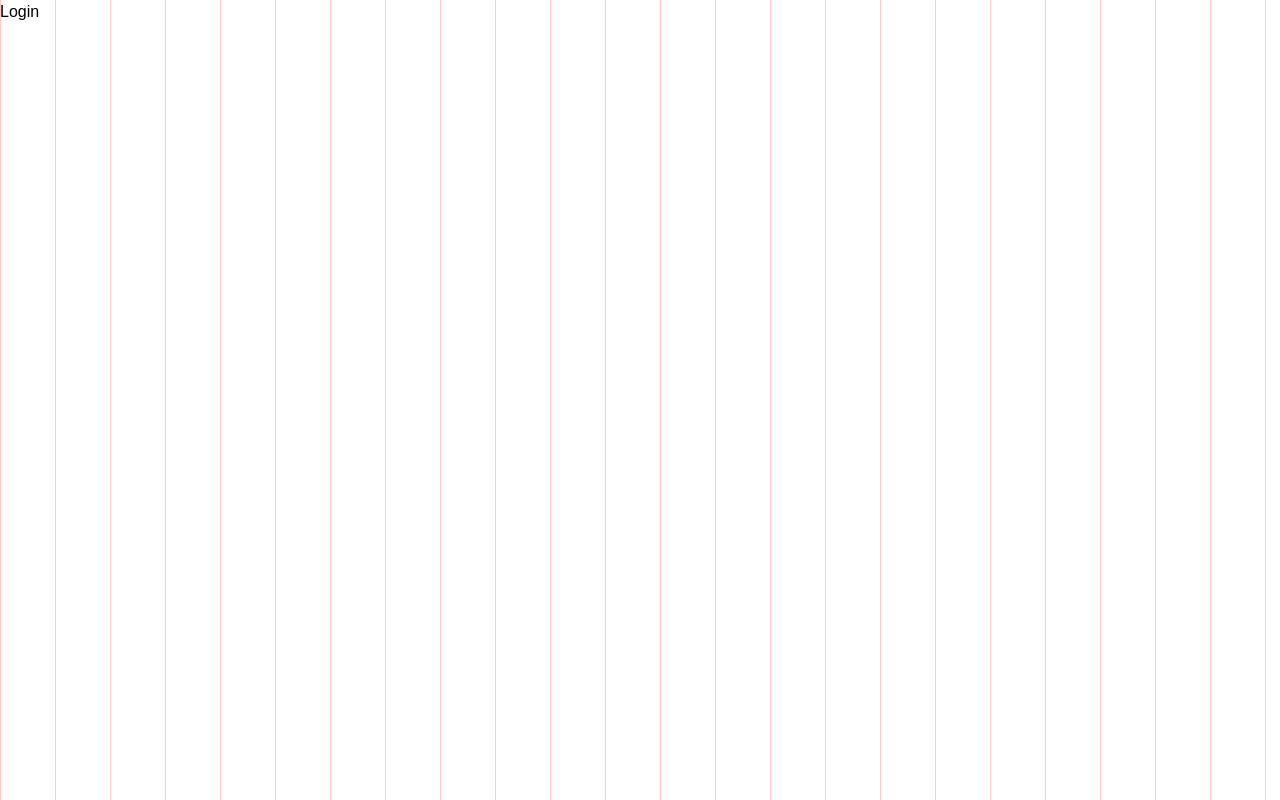
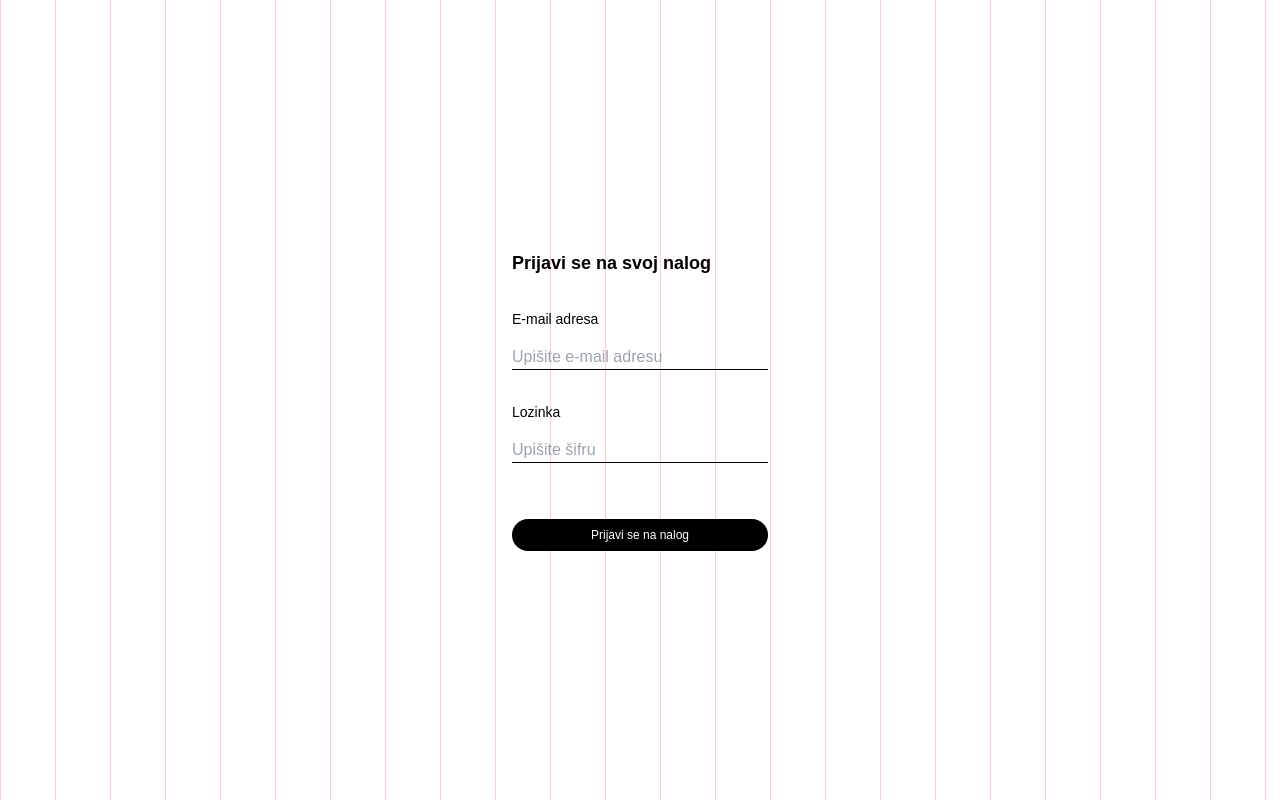
Before and after one commit to vladadime/shop-cart, a React (Create React App) app: page /login in a window 1280 px wide. Built offline with nearby package versions, Linux system fonts and the light colour scheme.

Commit message:
Add initial implementation of Login page

```diff
--- a/src/pages/Login/Login.js
+++ b/src/pages/Login/Login.js
@@ -1,5 +1,50 @@
+import { Button } from '../../components'
+
 const Login = () => {
-    return <div>Login</div>
+    return (
+        <div className='h-full w-full flex items-center justify-center'>
+            <div className='w-3/4 sm:w-2/4 md:w-1/3 lg:w-1/4 xl:w-1/5'>
+                <h2 className='text-lg font-bold mb-8 text-left'>
+                    Prijavi se na svoj nalog
+                </h2>
+                <form>
+                    <div className='mb-8'>
+                        <label
+                            className='block text-black text-sm mb-4'
+                            htmlFor='email'
+                        >
+                            E-mail adresa
+                        </label>
+                        <input
+                            type='email'
+                            id='email'
+                            name='email'
+                            required
+                            placeholder='Upišite e-mail adresu'
+                            className='w-full bg-transparent text-base border-b border-black focus:outline-none'
+                        />
+                    </div>
+                    <div className='mb-14'>
+                        <label
+                            className='block text-black text-sm mb-4'
+                            htmlFor='password'
+                        >
+                            Lozinka
+                        </label>
+                        <input
+                            type='password'
+                            id='password'
+                            name='password'
+                            required
+                            placeholder='Upišite šifru'
+                            className='w-full bg-transparent text-base border-b border-black focus:outline-none'
+                        />
+                    </div>
+                    <Button content='Prijavi se na nalog' />
+                </form>
+            </div>
+        </div>
+    )
 }
 
 export default Login
```
